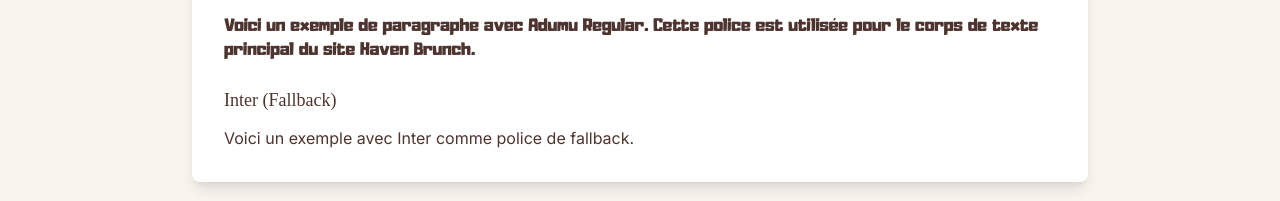
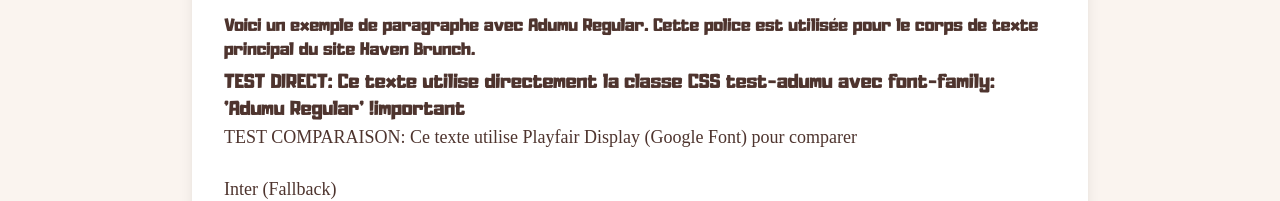
Before and after one commit to Kawakoji/haven-brunch, a Next.js app: page / in a window 1280 px wide. Shown: the part 561-762 px from the top of the page. Built offline with nearby package versions, Linux system fonts and the light colour scheme.

Commit message:
debug: Add multiple font loading tests for Adumu
- Add multiple src paths for Adumu font
- Add direct CSS class test for Adumu
- Add Playfair Display comparison font
- Add inline style test in font test component
- Debug why Adumu font is not loading

```diff
--- a/app/globals.css
+++ b/app/globals.css
@@ -1,11 +1,15 @@
 /* Custom fonts loaded via CSS @font-face */
 @font-face {
   font-family: 'Adumu Regular';
-  src: url('/fonts/Adumu.ttf') format('truetype');
+  src: url('/fonts/Adumu.ttf') format('truetype'),
+       url('./fonts/Adumu.ttf') format('truetype');
   font-weight: 400;
   font-style: normal;
   font-display: swap;
 }
+
+/* Test avec une font web pour comparaison */
+@import url('https://fonts.googleapis.com/css2?family=Playfair+Display:wght@400;700&display=swap');
 
 @tailwind base;
 @tailwind components;
@@ -70,6 +74,13 @@
   }
 }
 
+/* Test direct de la font Adumu */
+.test-adumu {
+  font-family: 'Adumu Regular', sans-serif !important;
+  font-size: 18px;
+  color: #4E342E;
+}
+
 /* Custom scrollbar */
 ::-webkit-scrollbar {
   width: 8px;
--- a/components/font-test.tsx
+++ b/components/font-test.tsx
@@ -26,8 +26,14 @@
 
         <div>
           <h3 className="text-lg font-display mb-3">Adumu Regular (Corps de texte)</h3>
-          <p className="font-body text-base">
+          <p className="font-body text-base mb-2">
             Voici un exemple de paragraphe avec Adumu Regular. Cette police est utilisée pour le corps de texte principal du site Haven Brunch.
+          </p>
+          <p className="test-adumu">
+            TEST DIRECT: Ce texte utilise directement la classe CSS test-adumu avec font-family: 'Adumu Regular' !important
+          </p>
+          <p style={{fontFamily: 'Playfair Display, serif', fontSize: '18px', color: '#4E342E'}}>
+            TEST COMPARAISON: Ce texte utilise Playfair Display (Google Font) pour comparer
           </p>
         </div>
 
```
